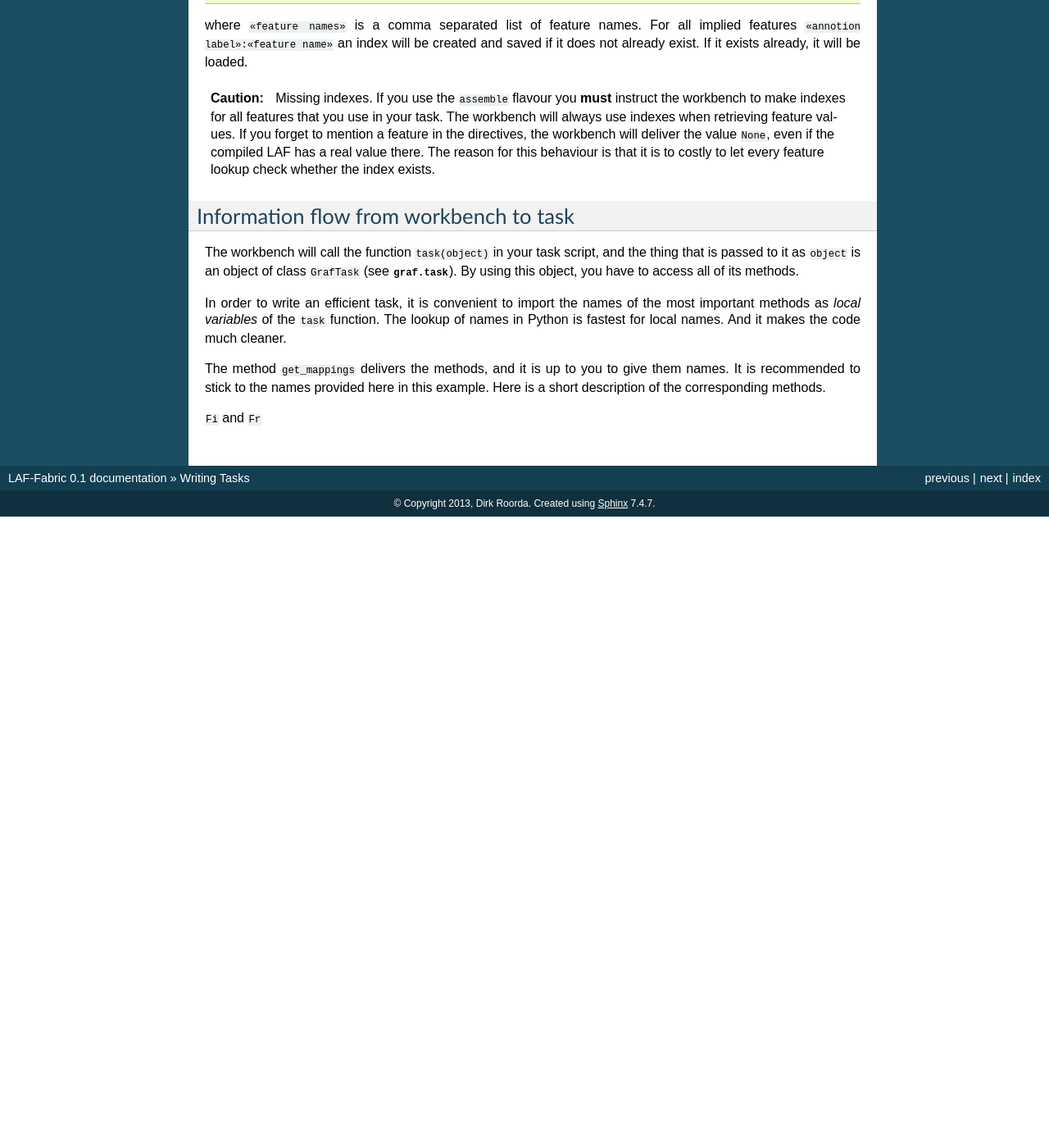
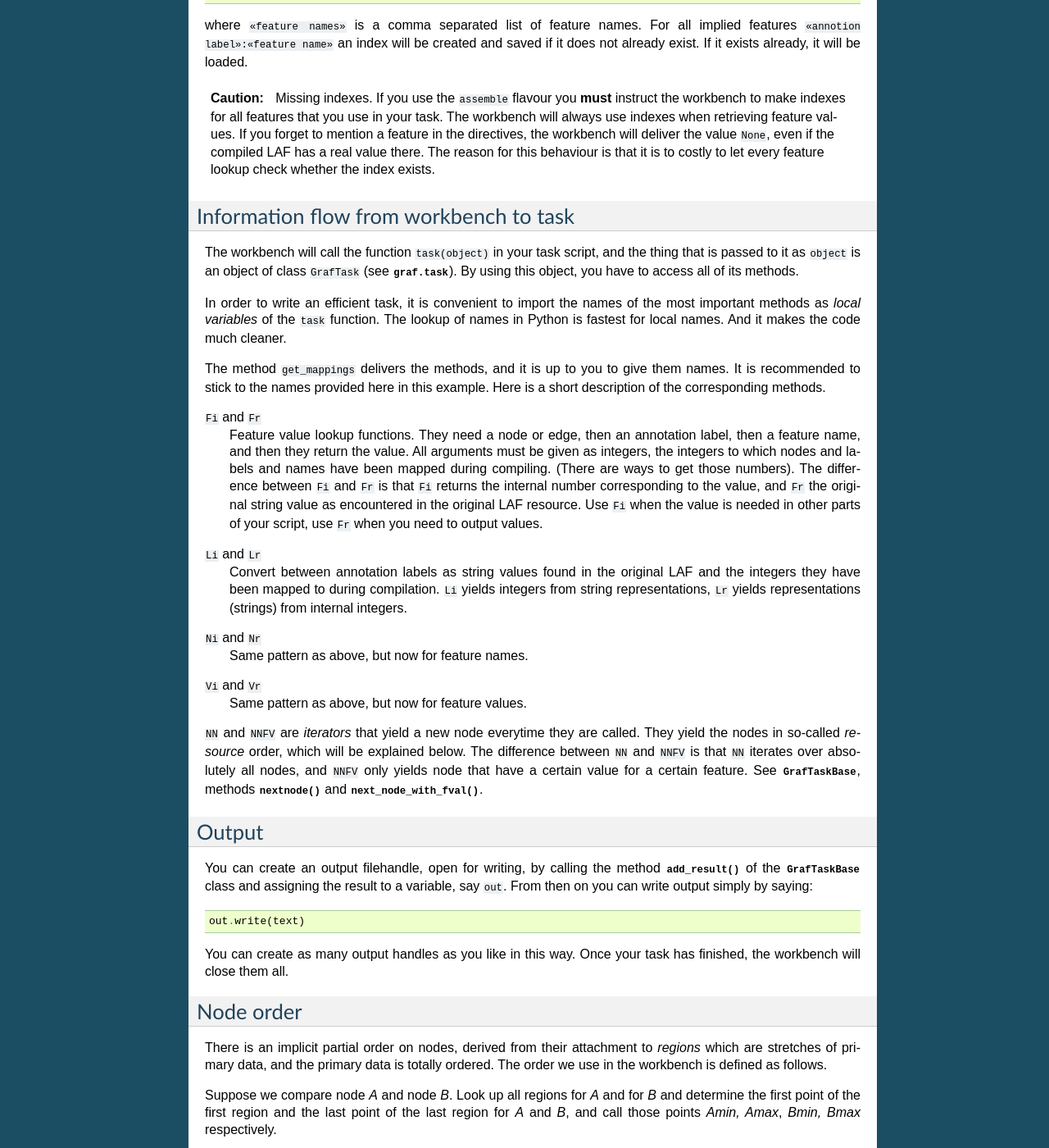
Before and after one commit to dirkroorda/laf-fabric, a Sphinx documentation site: the page built from docs/taskwriting.rst, in a window 1280 px wide and 1400 px high, scrolled down 1728 px. Shown: the whole window at 82% size. Built offline with Sphinx 7.4.7, drawn with Linux system fonts in a browser that asks for light colours; before the commit the page ends 2358 px from its top, so only the background shows below that; some of the changed text lies outside the part shown.

Commit message:
update docs

```diff
--- a/docs/taskwriting.rst
+++ b/docs/taskwriting.rst
@@ -94,3 +94,38 @@ In order to write an efficient task, it is convenient to import the names of the
 The method ``get_mappings`` delivers the methods, and it is up to you to give them names. It is recommended to stick to the names provided here in this example. Here is a short description of the corresponding methods.
 
 ``Fi`` and ``Fr``
+    Feature value lookup functions. They need a node or edge, then an annotation label, then a feature name, and then they return the value. All arguments must be given as integers, the integers to which nodes and labels and names have been mapped during compiling. (There are ways to get those numbers). The difference between ``Fi`` and ``Fr`` is that ``Fi`` returns the internal number corresponding to the value, and ``Fr`` the original string value as encountered in the original LAF resource. Use ``Fi`` when the value is needed in other parts of your script, use ``Fr`` when you need to output values.
+
+``Li`` and ``Lr``
+    Convert between annotation labels as string values found in the original LAF and the integers they have been mapped to during compilation. ``Li`` yields integers from string representations, ``Lr`` yields representations (strings) from internal integers.
+
+``Ni`` and ``Nr``
+    Same pattern as above, but now for feature names.
+
+``Vi`` and ``Vr``
+    Same pattern as above, but now for feature values.
+
+``NN`` and ``NNFV`` are *iterators* that yield a new node everytime they are called. They yield the nodes in so-called *resource* order, which will be explained below. The difference between ``NN`` and ``NNFV`` is that ``NN`` iterates over absolutely all nodes, and ``NNFV`` only yields node that have a certain value for a certain feature. See :class:`GrafTaskBase <graf.task_base>`, methods :meth:`nextnode() <graf.task_base.GrafTaskBase.next_node>` and :meth:`next_node_with_fval() <graf.task_base.GrafTaskBase.next_node_with_fval>`.
+
+Output
+------
+You can create an output filehandle, open for writing, by calling the method :meth:`add_result() <graf.task_base.GrafTaskBase.add_result>` of the :class:`GrafTaskBase <graf.task_base>` class and assigning the result to a variable, say ``out``.  From then on you can write output simply by saying::
+
+    out.write(text)
+
+You can create as many output handles as you like in this way. Once your task has finished, the workbench will close them all.
+
+Node order
+----------
+There is an implicit partial order on nodes, derived from their attachment to *regions* which are stretches of primary data, and the primary data is totally ordered.
+The order we use in the workbench is defined as follows.
+
+Suppose we compare node *A* and node *B*. Look up all regions for *A* and for *B* and determine the first point of the first region and the last point of the last region for *A* and *B*, and call those points *Amin, Amax*, *Bmin, Bmax* respectively.
+
+Then region *A* comes before region *B* if and only if *Amin* < *Bmin* or *Amin* = *Bmin* and *Amax* > *Bmax*.
+
+In other words: if *A* starts before *B*, then *A* becomes before *B*. If *A* and *B* start at the same point, the one that ends last, counts as the earlier of the two.
+
+If neither *A* < *B* nor *B* < *A* then the order is not specified. The workbench will select an arbitrary but consistent order between thoses nodes. The only way this can happen is when *A* and *B* start and end at the same point. Between those points they might be very different.
+
+The nice property of this ordering is that if a set of nodes consists of a proper hierarchy with respect to embedding, the order specifies a walk through the nodes were enclosing nodes come first, and embedded children come in the order dictated by the primary data.
```
Also changed, not shown: 1 other file.
